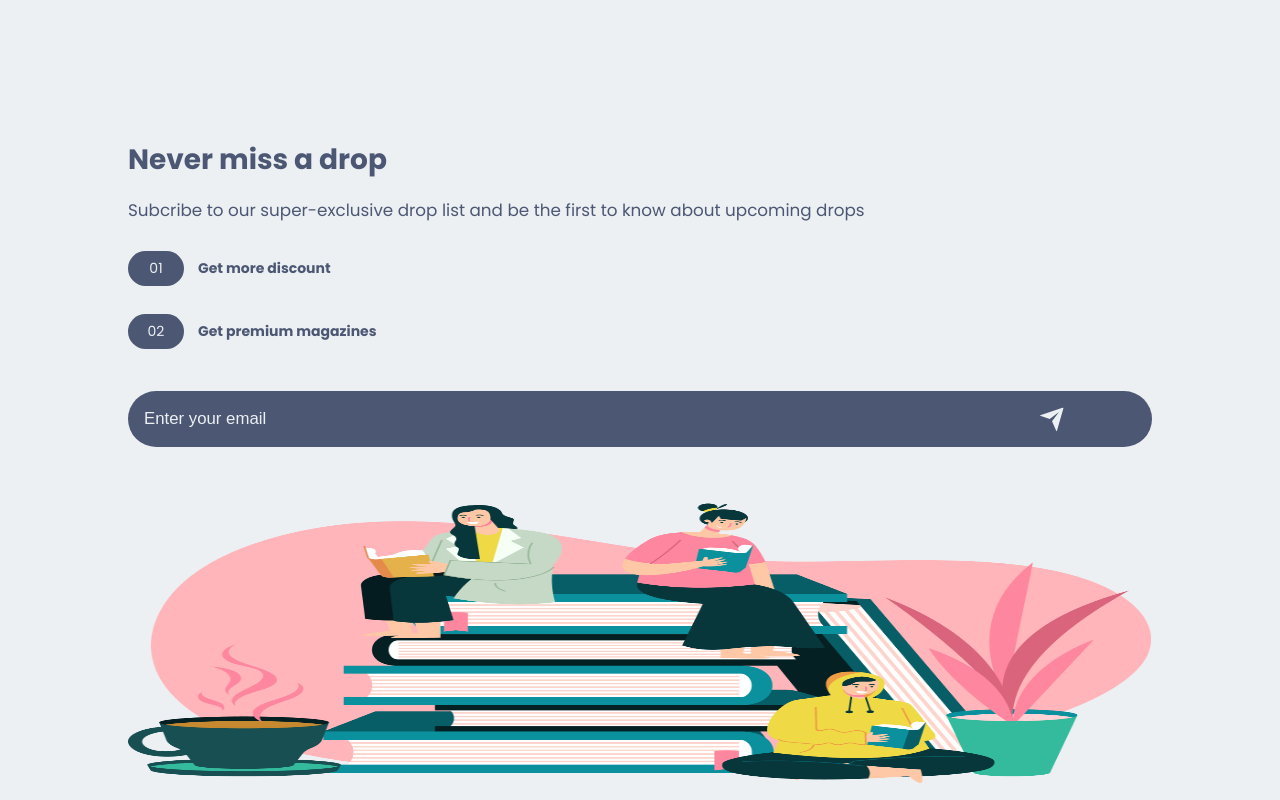
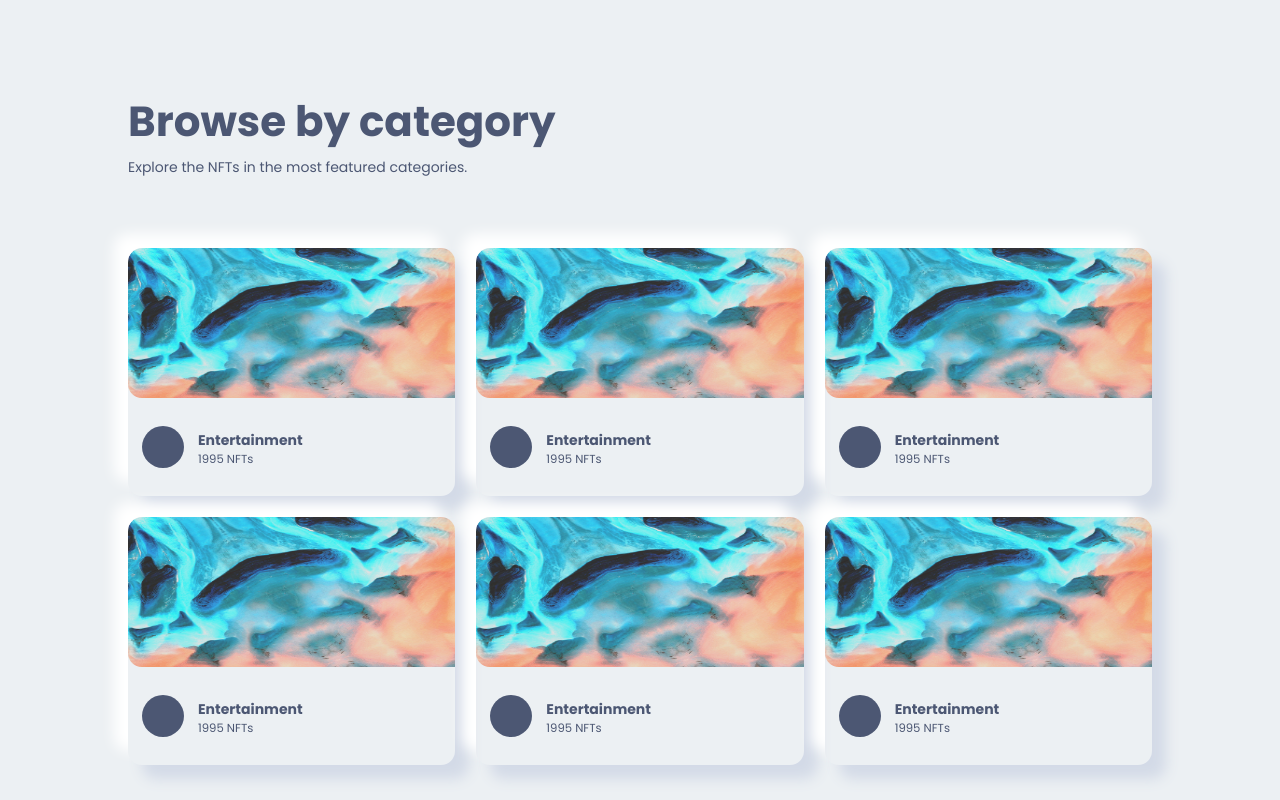
Before and after one commit to tule24/NFT-Marketplace, a Next.js app: page / in a window 1280 px wide. Shown: the part 1960-2760 px from the top of the page. Built offline with nearby package versions, Linux system fonts and the light colour scheme.

Commit message:
category section

```diff
--- /dev/null
+++ b/components/Category/Category.jsx
@@ -0,0 +1,31 @@
+import React from 'react'
+import Image from 'next/image'
+import { BsCircleFill } from 'react-icons/bs'
+// INTERNAL IMPORT
+import Style from './Category.module.css'
+import images from '../../img'
+const Category = () => {
+    const CategoryArray = [1, 2, 3, 4, 5, 6]
+    return (
+        <div className={Style.category}>
+            <div className={Style.category_box}>
+            {CategoryArray.map((ele, i) => (
+                <div className={Style.category_box_item} key={i}>
+                    <Image src={images.creatorbackground1} className={Style.category_box_img} alt="Background image" width={350} height={150} />
+                    <div className={Style.category_box_title}>
+                        <span>
+                            <BsCircleFill />
+                        </span>
+                        <div className={Style.category_box_title_info}>
+                            <h4>Entertainment</h4>
+                            <small>1995 NFTs</small>
+                        </div>
+                    </div>
+                </div>
+            ))}
+            </div>
+        </div>
+    )
+}
+
+export default Category
--- /dev/null
+++ b/components/Category/Category.module.css
@@ -0,0 +1,62 @@
+.category {
+    width: 80%;
+    margin: 0 auto;
+}
+
+.category_box {
+    padding: 4rem 0;
+    display: grid;
+    grid-template-columns: repeat(6, 1fr);
+    gap: 1.5rem;
+}
+
+.category_box_item {
+    transition: all .1s ease-in;
+    line-height: 0;
+    border-radius: 1rem;
+    overflow: hidden;
+    cursor: pointer;
+    padding-bottom: 1rem;
+    box-shadow: var(--box-shadow);
+}
+
+.category_box_item:hover {
+    box-shadow: none;
+}
+
+.category_box_img {
+    border-radius: 1rem;
+}
+
+.category_box_title {
+    display: flex;
+    align-items: center;
+    padding: 1rem;
+    gap: 1rem;
+}
+
+.category_box_title span {
+    font-size: 3rem;
+    margin-top: 1rem;
+}
+
+@media screen and (min-device-width: 771px) and (max-device-width: 1024px) {
+    .category_box{
+        grid-template-columns: repeat(3, 1fr);
+    }
+}
+
+@media screen and (min-device-width: 426px) and (max-device-width: 770px) {
+    .category_box{
+        grid-template-columns: repeat(2, 1fr);
+    }
+}
+
+@media screen and (min-device-width: 320px) and (max-device-width: 425px) {
+    .category_box{
+        grid-template-columns: 1fr;
+    }
+    .category {
+        width: 90%;
+    }
+}
--- a/components/index.js
+++ b/components/index.js
@@ -6,5 +6,6 @@
 import BigNFTSlider from './BigNFTSlider/BigNFTSlider'
 import Subscribe from './Subscribe/Subscribe'
 import Title from './Title/Title'
+import Category from './Category/Category'
 
-export { Button, Footer, NavBar, HeroSection, Service, BigNFTSlider, Subscribe, Title }
+export { Button, Footer, NavBar, HeroSection, Service, BigNFTSlider, Subscribe, Title, Category }
--- a/pages/index.js
+++ b/pages/index.js
@@ -2,7 +2,7 @@
 
 // INTERNAL IMPORT
 import Style from '../styles/Home.module.css'
-import { HeroSection, Service, BigNFTSlider, Subscribe, Title } from '../components'
+import { HeroSection, Service, BigNFTSlider, Subscribe, Title, Category } from '../components'
 
 const Home = () => {
   return (
@@ -10,8 +10,9 @@
       <HeroSection />
       <Service />
       <BigNFTSlider />
+      <Title heading="Browse by category" paragraph="Explore the NFTs in the most featured categories."/>
+      <Category />
       <Subscribe />
-      <Title heading="Browse by category" paragraph="Explore the NFTs in the most featured categories."/>
     </div>
   )
 }
```
